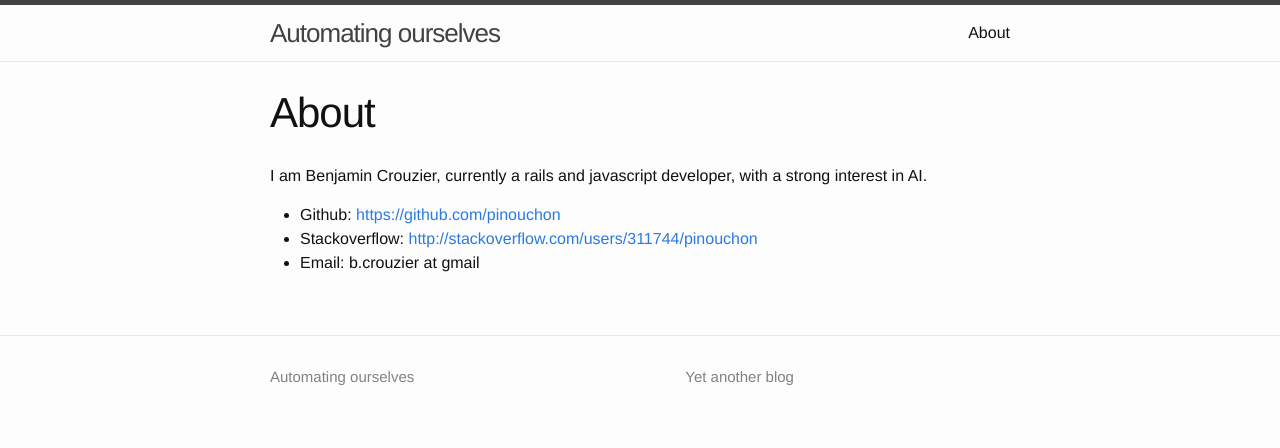
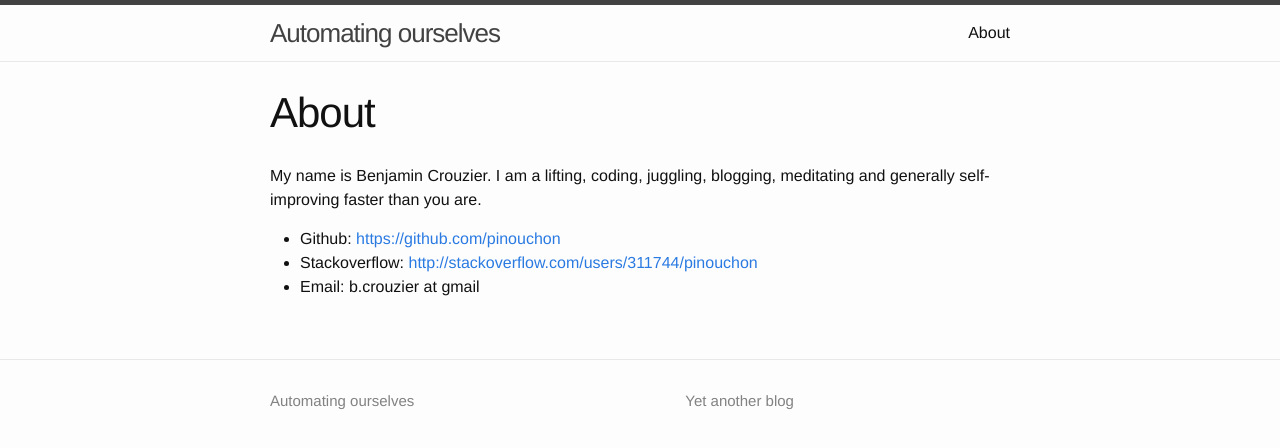
Before and after one commit to pinouchon/pinouchon.github.io, a Jekyll site: the page built from about.md, in a window 1280 px wide. Shown: the top 448 px of the page. Built offline with Jekyll 4.4.1, drawn with Linux system fonts in a browser that asks for light colours.

Commit message:
update about

```diff
--- a/about.md
+++ b/about.md
@@ -4,7 +4,8 @@ title: About
 permalink: /about/
 ---
 
-I am Benjamin Crouzier, currently a rails and javascript developer, with a strong interest in AI.
+My name is Benjamin Crouzier. I am a lifting, coding, juggling, blogging, meditating
+and generally self-improving faster than you are.
 
  - Github: [https://github.com/pinouchon](https://github.com/pinouchon)
  - Stackoverflow: [http://stackoverflow.com/users/311744/pinouchon](http://stackoverflow.com/users/311744/pinouchon)
```
